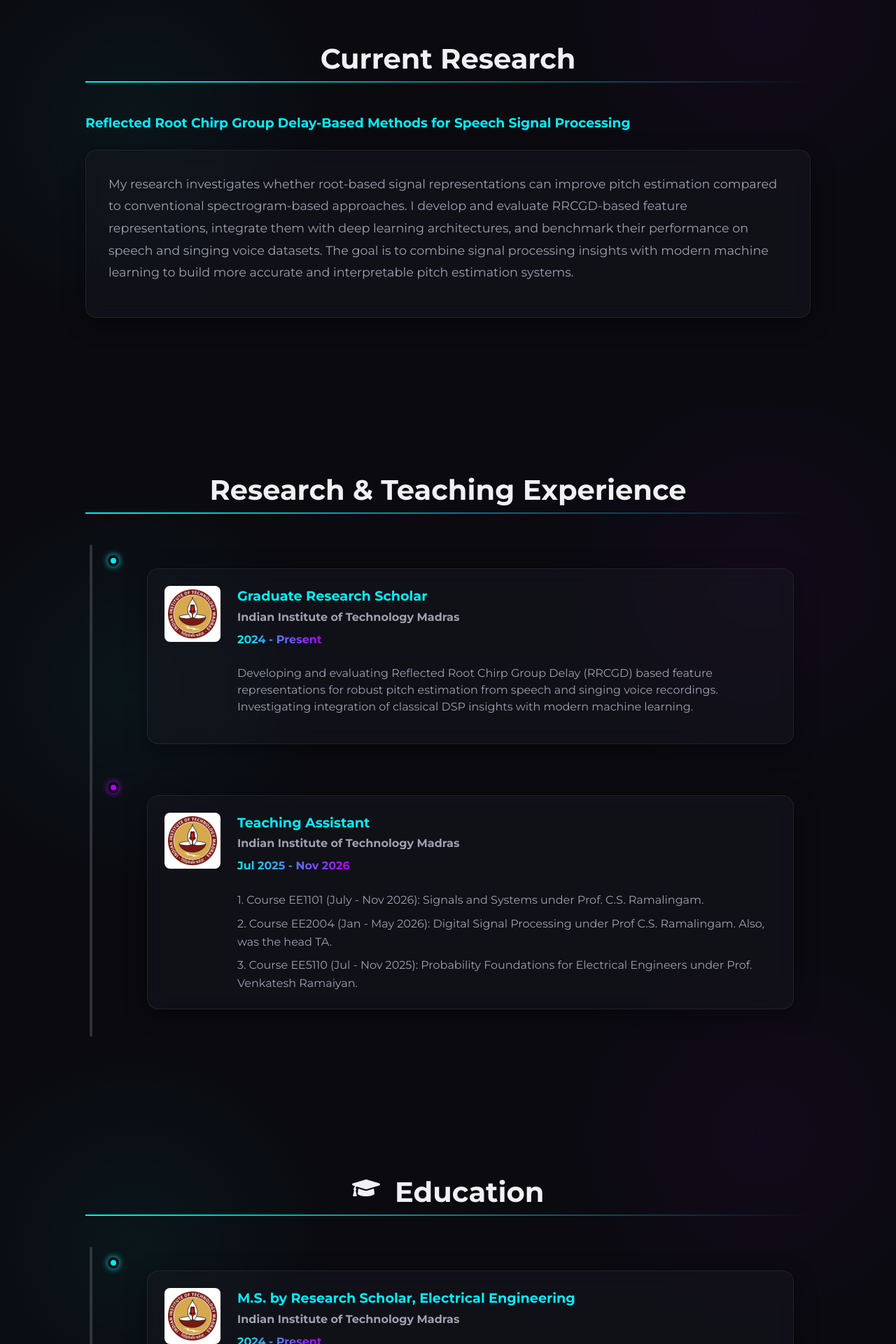
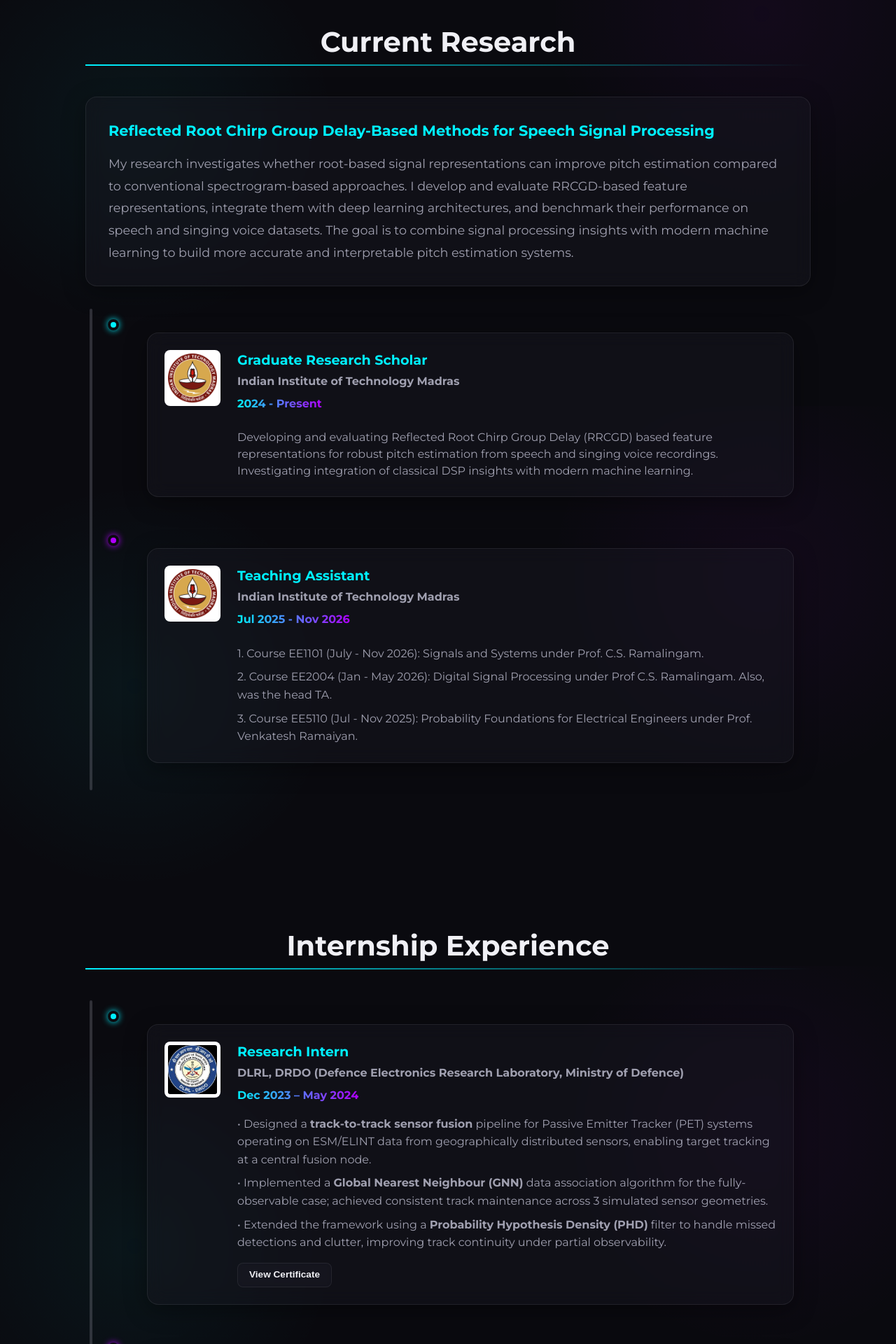
Before and after one commit to Nishchalam/Portfolio, a React (Vite) app: page / in a window 1280 px wide. Shown: the part 1020-2940 px from the top of the page at 70% size. Built offline with nearby package versions, Linux system fonts and the light colour scheme.

Commit message:
Update experiences, relocate scholar/TA roles, and add certificate links

```diff
--- a/src/components/CurrentResearch.jsx
+++ b/src/components/CurrentResearch.jsx
@@ -1,15 +1,57 @@
+import iitmLogo from '../assets/iitm.png';
+import './Timeline.css';
 
 const CurrentResearch = () => {
   return (
     <section id="research" className="section">
       <h2 className="section-title neon-border">Current Research</h2>
-      <h3 style={{ color: 'var(--accent-cyan)', marginBottom: '1.5rem' }}>Reflected Root Chirp Group Delay-Based Methods for Speech Signal Processing</h3>
 
-      <div style={{ display: 'grid', gap: '1rem' }}>
-        <div className="glass-panel">
-          <p style={{ fontSize: '1.1rem', lineHeight: '1.8' }}>
-            My research investigates whether root-based signal representations can improve pitch estimation compared to conventional spectrogram-based approaches. I develop and evaluate RRCGD-based feature representations, integrate them with deep learning architectures, and benchmark their performance on speech and singing voice datasets. The goal is to combine signal processing insights with modern machine learning to build more accurate and interpretable pitch estimation systems.
-          </p>
+      <div className="glass-panel" style={{ marginBottom: '2rem' }}>
+        <h3 style={{ color: 'var(--accent-cyan)', fontSize: '1.3rem', marginBottom: '1rem' }}>Reflected Root Chirp Group Delay-Based Methods for Speech Signal Processing</h3>
+        <p style={{ fontSize: '1.1rem', lineHeight: '1.8', margin: 0 }}>
+          My research investigates whether root-based signal representations can improve pitch estimation compared to conventional spectrogram-based approaches. I develop and evaluate RRCGD-based feature representations, integrate them with deep learning architectures, and benchmark their performance on speech and singing voice datasets. The goal is to combine signal processing insights with modern machine learning to build more accurate and interpretable pitch estimation systems.
+        </p>
+      </div>
+
+      <div className="timeline">
+        {/* Scholar item */}
+        <div className="timeline-item">
+          <div className="timeline-dot"></div>
+          <div className="timeline-content">
+            <div className="glass-panel" style={{ display: 'flex', gap: '1.5rem', alignItems: 'flex-start', padding: '1.5rem' }}>
+              <img src={iitmLogo} alt="IITM" style={{ width: '80px', height: '80px', objectFit: 'contain', backgroundColor: '#fff', borderRadius: '8px', padding: '5px', flexShrink: 0 }} />
+              <div>
+                <h3 style={{ color: 'var(--accent-cyan)', fontSize: '1.2rem', marginBottom: '0.25rem' }}>Graduate Research Scholar</h3>
+                <h4 style={{ color: 'var(--text-secondary)', margin: '0 0 0.5rem 0' }}>Indian Institute of Technology Madras</h4>
+                <p className="timeline-date neon-text" style={{ margin: '0 0 1.5rem 0' }}>2024 - Present</p>
+
+                <p style={{ margin: 0 }}>
+                  Developing and evaluating Reflected Root Chirp Group Delay (RRCGD) based feature representations for robust pitch estimation from speech and singing voice recordings. Investigating integration of classical DSP insights with modern machine learning.
+                </p>
+              </div>
+            </div>
+          </div>
+        </div>
+
+        {/* TA item */}
+        <div className="timeline-item">
+          <div className="timeline-dot"></div>
+          <div className="timeline-content">
+            <div className="glass-panel" style={{ display: 'flex', gap: '1.5rem', alignItems: 'flex-start', padding: '1.5rem' }}>
+              <img src={iitmLogo} alt="IITM" style={{ width: '80px', height: '80px', objectFit: 'contain', backgroundColor: '#fff', borderRadius: '8px', padding: '5px', flexShrink: 0 }} />
+              <div>
+                <h3 style={{ color: 'var(--accent-cyan)', fontSize: '1.2rem', marginBottom: '0.25rem' }}>Teaching Assistant</h3>
+                <h4 style={{ color: 'var(--text-secondary)', margin: '0 0 0.5rem 0' }}>Indian Institute of Technology Madras</h4>
+                <p className="timeline-date neon-text" style={{ margin: '0 0 1.5rem 0' }}>Jul 2025 - Nov 2026</p>
+
+                <ul style={{ listStyleType: 'none', marginLeft: '0', padding: 0, color: 'var(--text-secondary)' }}>
+                  <li style={{ marginBottom: '0.5rem', color: 'var(--text-secondary)', lineHeight: '1.6' }}>1. Course EE1101 (July - Nov 2026): Signals and Systems under Prof. C.S. Ramalingam.</li>
+                  <li style={{ marginBottom: '0.5rem', color: 'var(--text-secondary)', lineHeight: '1.6' }}>2. Course EE2004 (Jan - May 2026): Digital Signal Processing under Prof C.S. Ramalingam. Also, was the head TA.</li>
+                  <li style={{ color: 'var(--text-secondary)', lineHeight: '1.6' }}>3. Course EE5110 (Jul - Nov 2025): Probability Foundations for Electrical Engineers under Prof. Venkatesh Ramaiyan.</li>
+                </ul>
+              </div>
+            </div>
+          </div>
         </div>
       </div>
     </section>
--- a/src/components/Experience.jsx
+++ b/src/components/Experience.jsx
@@ -1,45 +1,62 @@
-import iitmLogo from '../assets/iitm.png';
+import drdoLogo from '../assets/drdo.jpeg';
+import tihanLogo from '../assets/tihan.png';
 import './Timeline.css';
 
 const Experience = () => {
   return (
     <section id="experience" className="section">
-      <h2 className="section-title neon-border">Research & Teaching Experience</h2>
+      <h2 className="section-title neon-border">Internship Experience</h2>
 
       <div className="timeline">
+        {/* DRDO */}
         <div className="timeline-item">
           <div className="timeline-dot"></div>
           <div className="timeline-content">
             <div className="glass-panel" style={{ display: 'flex', gap: '1.5rem', alignItems: 'flex-start', padding: '1.5rem' }}>
-              <img src={iitmLogo} alt="IITM" style={{ width: '80px', height: '80px', objectFit: 'contain', backgroundColor: '#fff', borderRadius: '8px', padding: '5px', flexShrink: 0 }} />
+              <img src={drdoLogo} alt="DRDO" style={{ width: '80px', height: '80px', objectFit: 'contain', backgroundColor: '#fff', borderRadius: '8px', padding: '5px', flexShrink: 0 }} />
               <div>
-                <h3 style={{ color: 'var(--accent-cyan)', fontSize: '1.2rem', marginBottom: '0.25rem' }}>Graduate Research Scholar</h3>
-                <h4 style={{ color: 'var(--text-secondary)', margin: '0 0 0.5rem 0' }}>Indian Institute of Technology Madras</h4>
-                <p className="timeline-date neon-text" style={{ margin: '0 0 1.5rem 0' }}>2024 - Present</p>
+                <h3 style={{ color: 'var(--accent-cyan)', fontSize: '1.2rem', marginBottom: '0.25rem' }}>Research Intern</h3>
+                <h4 style={{ color: 'var(--text-secondary)', margin: '0 0 0.5rem 0' }}>DLRL, DRDO (Defence Electronics Research Laboratory, Ministry of Defence)</h4>
+                <p className="timeline-date neon-text" style={{ margin: '0 0 1rem 0' }}>Dec 2023 – May 2024</p>
 
-                <p style={{ marginBottom: '1rem' }}>
-                  Developing and evaluating Reflected Root Chirp Group Delay (RRCGD) based feature representations for robust pitch estimation from speech and singing voice recordings. Investigating integration of classical DSP insights with modern machine learning.
-                </p>
+                <ul style={{ listStyleType: 'none', marginLeft: '0', padding: 0, color: 'var(--text-secondary)' }}>
+                  <li style={{ marginBottom: '0.5rem', lineHeight: '1.6' }}>• Designed a <strong>track-to-track sensor fusion</strong> pipeline for Passive Emitter Tracker (PET) systems operating on ESM/ELINT data from geographically distributed sensors, enabling target tracking at a central fusion node.</li>
+                  <li style={{ marginBottom: '0.5rem', lineHeight: '1.6' }}>• Implemented a <strong>Global Nearest Neighbour (GNN)</strong> data association algorithm for the fully-observable case; achieved consistent track maintenance across 3 simulated sensor geometries.</li>
+                  <li style={{ marginBottom: '1rem', lineHeight: '1.6' }}>• Extended the framework using a <strong>Probability Hypothesis Density (PHD)</strong> filter to handle missed detections and clutter, improving track continuity under partial observability.</li>
+                </ul>
+
+                <div style={{ marginTop: '0.5rem' }}>
+                  <a href="https://drive.google.com/file/d/1lEjeYNPnQvmSLE8WKZtwYTCeUoRYz7bB/view?usp=drive_link" target="_blank" rel="noopener noreferrer" className="btn btn-glass" style={{ display: 'inline-flex', padding: '0.4rem 1rem', fontSize: '0.85rem' }}>
+                    View Certificate
+                  </a>
+                </div>
               </div>
             </div>
           </div>
         </div>
 
+        {/* TiHAN */}
         <div className="timeline-item">
           <div className="timeline-dot"></div>
           <div className="timeline-content">
             <div className="glass-panel" style={{ display: 'flex', gap: '1.5rem', alignItems: 'flex-start', padding: '1.5rem' }}>
-              <img src={iitmLogo} alt="IITM" style={{ width: '80px', height: '80px', objectFit: 'contain', backgroundColor: '#fff', borderRadius: '8px', padding: '5px', flexShrink: 0 }} />
+              <img src={tihanLogo} alt="TiHAN" style={{ width: '80px', height: '80px', objectFit: 'contain', backgroundColor: '#fff', borderRadius: '8px', padding: '5px', flexShrink: 0 }} />
               <div>
-                <h3 style={{ color: 'var(--accent-cyan)', fontSize: '1.2rem', marginBottom: '0.25rem' }}>Teaching Assistant</h3>
-                <h4 style={{ color: 'var(--text-secondary)', margin: '0 0 0.5rem 0' }}>Indian Institute of Technology Madras</h4>
-                <p className="timeline-date neon-text" style={{ margin: '0 0 1.5rem 0' }}>Jul 2025 - Nov 2026</p>
+                <h3 style={{ color: 'var(--accent-cyan)', fontSize: '1.2rem', marginBottom: '0.25rem' }}>Research Intern</h3>
+                <h4 style={{ color: 'var(--text-secondary)', margin: '0 0 0.5rem 0' }}>TiHAN, IIT Hyderabad (Technology Innovation Hub on Autonomous Navigation)</h4>
+                <p className="timeline-date neon-text" style={{ margin: '0 0 1rem 0' }}>May – Aug 2023</p>
 
                 <ul style={{ listStyleType: 'none', marginLeft: '0', padding: 0, color: 'var(--text-secondary)' }}>
-                  <li style={{ marginBottom: '0.5rem', color: 'var(--text-secondary)', lineHeight: '1.6' }}>1. Course EE1101 (July - Nov 2026): Signals and Systems under Prof. C.S. Ramalingam.</li>
-                  <li style={{ marginBottom: '0.5rem', color: 'var(--text-secondary)', lineHeight: '1.6' }}>2. Course EE2004 (Jan - May 2026): Digital Signal Processing under Prof C.S. Ramalingam. Also, was the head TA.</li>
-                  <li style={{ color: 'var(--text-secondary)', lineHeight: '1.6' }}>3. Course EE5110 (Jul - Nov 2025): Probability Foundations for Electrical Engineers under Prof. Venkatesh Ramaiyan.</li>
+                  <li style={{ marginBottom: '0.5rem', lineHeight: '1.6' }}>• Built an <strong>EKF/UKF sensor-fusion</strong> pipeline integrating IMU (accelerometer, gyroscope, magnetometer), DVL, and pressure sensor data for GPS-denied 6-DOF state estimation of the Alice AUV (University of Girona); preprocessed multi-rate sensor streams via upsampling and Madgwick-filter orientation initialisation.</li>
+                  <li style={{ marginBottom: '0.5rem', lineHeight: '1.6' }}>• Achieved roll/pitch orientation errors within ±0.05° and velocity errors within ±1 m/s across all axes under EKF; identified constant-acceleration model mismatch as the primary source of residual position error, informing future system-dynamics-aware model design.</li>
+                  <li style={{ marginBottom: '1rem', lineHeight: '1.6' }}>• Work published at <strong>IEEE i-COSTE 2023</strong> (DOI: <a href="https://doi.org/10.1109/I-COSTE60462.2023.10500786" target="_blank" rel="noopener noreferrer" style={{ color: 'var(--accent-cyan)', textDecoration: 'underline' }}>10.1109/I-COSTE60462.2023.10500786</a>) — <a href="#publications" style={{ color: 'var(--accent-cyan)', textDecoration: 'underline' }}>see Publications</a>.</li>
                 </ul>
+
+                <div style={{ marginTop: '0.5rem' }}>
+                  <a href="https://drive.google.com/file/d/1J54zOyMraFM1Hqp8i7Q3e1aoIuiFg_jg/view?usp=drive_link" target="_blank" rel="noopener noreferrer" className="btn btn-glass" style={{ display: 'inline-flex', padding: '0.4rem 1rem', fontSize: '0.85rem' }}>
+                    View Certificate
+                  </a>
+                </div>
               </div>
             </div>
           </div>
```
Also changed, not shown: src/assets/drdo.jpeg (added), src/assets/tihan.png (added).
